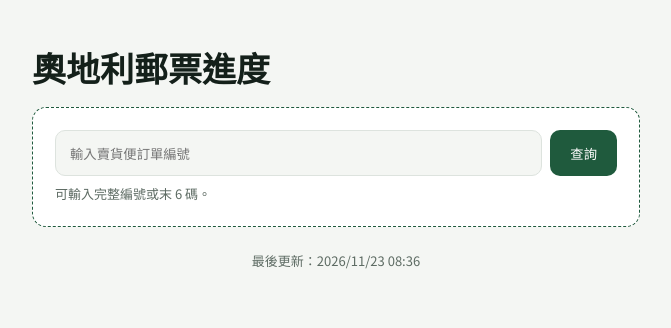
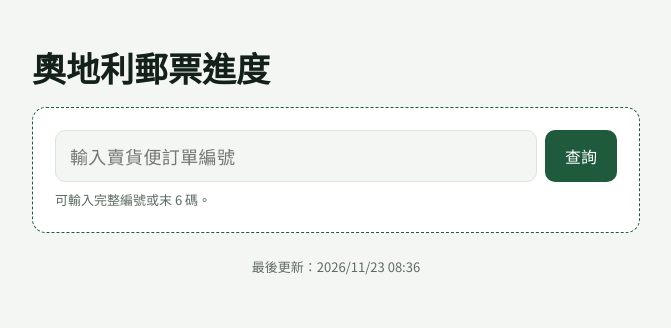
Before and after one commit to minnieisminnie/Austrian-Post-stamps, a plain HTML site: page index.html in a window 1280 px wide. Shown: the whole page, without its empty margins (304-975 px from the left). Drawn offline with Linux system fonts and the light colour scheme.

Commit message:
Fix input and button font size
Co-Authored-By: Claude Opus 5.5 <noreply@anthropic.com>
Claude-Session: https://claude.ai/code/session_01CZcyZLQeqs47krjJhRV4Y7

```diff
--- a/index.html
+++ b/index.html
@@ -27,10 +27,10 @@ h1{font-size:clamp(26px,6vw,34px);line-height:1.15;margin:0 0 20px;text-wrap:bal
   border:1px solid var(--line);position:relative}
 .stamp{border:1.5px dashed var(--pine);padding:22px}
 form{display:flex;gap:8px;flex-wrap:wrap}
-input{flex:1 1 220px;font:16px inherit;font-family:inherit;padding:12px 14px;min-height:46px;border-radius:10px;
+input{flex:1 1 220px;font-size:18px;font-family:inherit;letter-spacing:.02em;padding:12px 14px;min-height:46px;border-radius:10px;
   border:1px solid var(--line);background:var(--bg);color:var(--ink)}
 input:focus,button:focus-visible{outline:2px solid var(--pine);outline-offset:2px}
-button{font:500 16px inherit;font-family:inherit;min-height:46px;padding:0 20px;border-radius:10px;border:0;
+button{font-size:16px;font-weight:500;font-family:inherit;min-height:46px;padding:0 20px;border-radius:10px;border:0;
   background:var(--pine);color:#fff;cursor:pointer}
 .hint{font-size:13px;color:var(--mute);margin:8px 0 0}
 #res{margin-top:16px}#res:empty{display:none}
```
